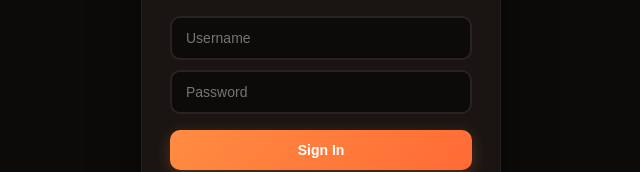
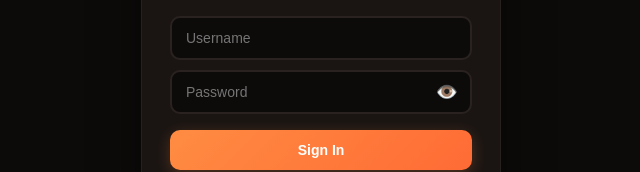
Before and after one commit to naitikmi/Habit-Tracker, a React (Vite) app in the folder client/: page / in a window 1280 px wide. Shown: the part 313-485 px from the top of the page, without its empty margins (319-959 px from the left). Built offline with nearby package versions, Linux system fonts and the light colour scheme.

Commit message:
Add show/hide password toggle on signin and signup

```diff
--- a/client/src/App.css
+++ b/client/src/App.css
@@ -241,6 +241,10 @@ body{
 .auth-box .auth-toggle{font-size:12px;color:var(--text3);margin-top:14px;cursor:pointer;transition:.2s}
 .auth-box .auth-toggle:hover{color:var(--accent)}
 .auth-box .admin-note{font-size:10px;color:var(--text3);margin-top:8px}
+.auth-box .pw-input-wrap{position:relative;margin-bottom:10px}
+.auth-box .pw-input-wrap input{margin-bottom:0;padding-right:44px}
+.auth-box .pw-toggle{position:absolute;right:4px;top:2px;bottom:2px;border:none;background:transparent;color:var(--text3);font-size:18px;cursor:pointer;padding:0 10px;transition:.2s;border-radius:var(--radius-sm);display:flex;align-items:center}
+.auth-box .pw-toggle:hover{background:var(--card2);color:var(--text)}
 .auth-box .password-reqs{text-align:left;font-size:10px;margin:-2px 0 8px;padding:6px 10px;background:var(--bg);border-radius:8px}
 .auth-box .password-reqs .req{color:var(--text3);padding:2px 0;transition:color .2s;display:flex;align-items:center;gap:6px}
 .auth-box .password-reqs .req::before{content:'○';font-size:8px}
--- a/client/src/components/Auth/AuthOverlay.jsx
+++ b/client/src/components/Auth/AuthOverlay.jsx
@@ -8,6 +8,7 @@ export default function AuthOverlay() {
   const [username, setUsername] = useState('');
   const [email, setEmail] = useState('');
   const [password, setPassword] = useState('');
+  const [showPw, setShowPw] = useState(false);
   const [error, setError] = useState('');
   const [loading, setLoading] = useState(false);
 
@@ -74,15 +75,20 @@ export default function AuthOverlay() {
             onKeyDown={e => { if (e.key === 'Enter') document.getElementById('authPassInput')?.focus(); }}
           />
         )}
+        <div className="pw-input-wrap">
           <input
             id="authPassInput"
-          type="password"
+            type={showPw ? 'text' : 'password'}
             placeholder="Password"
             autoComplete={isRegister ? 'new-password' : 'current-password'}
             value={password}
             onChange={e => setPassword(e.target.value)}
             onKeyDown={handleKeyDown}
           />
+          <button type="button" className="pw-toggle" onClick={() => setShowPw(!showPw)} tabIndex={-1}>
+            {showPw ? '🙈' : '👁️'}
+          </button>
+        </div>
         {isRegister && (
           <div className="password-reqs">
             {pwValid && pwValid.rules.map(rule => (
```
Lines whose indentation alone changed are shown as unchanged.
